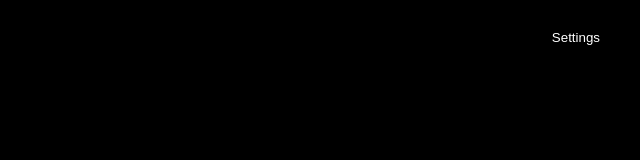
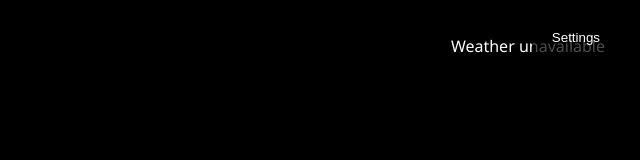
Before and after one commit to cybuletz/screensaver, a plain HTML site: page index.html in a window 1280 px wide. Shown: the top 160 px of the page, without its empty margins (640-1280 px from the left). Drawn offline with Linux system fonts and the light colour scheme; no server answers.

Commit message:
Add files via upload

```diff
--- a/index.html
+++ b/index.html
@@ -218,21 +218,24 @@
         }
 
 		async function updateWeather() {
-            if (!settings.showWeather) {
-                console.log('[Weather] Weather display is disabled');
+			if (!settings.showWeather || !settings.weatherCity) {
+				console.log('[Weather] Weather display is disabled or no city configured');
 				return;
 			}
 
 			if (!weatherService) {
+				console.log('[Weather] Initializing weather service...');
 				weatherService = new WeatherService();
 			}
 
 			try {
-                console.log('[Weather] Fetching weather data...');
-                const weatherData = await weatherService.getWeather(settings.weatherCity || 'Bucharest');
+				console.log(`[Weather] Fetching weather data for ${settings.weatherCity}...`);
+				const weatherData = await weatherService.getWeather(settings.weatherCity);
+				console.log('[Weather] Received weather data:', weatherData);
 
 				let weatherOverlay = document.querySelector('.weather-overlay');
 				if (!weatherOverlay) {
+					console.log('[Weather] Creating weather overlay element');
 					weatherOverlay = document.createElement('div');
 					weatherOverlay.className = 'weather-overlay';
 					document.body.appendChild(weatherOverlay);
@@ -245,10 +248,16 @@
 						<div>${weatherData.condition}</div>
 					</div>
 				`;
-
-                console.log('[Weather] Weather display updated');
+				console.log('[Weather] Weather display updated successfully');
 			} catch (error) {
 				console.error('[Weather] Error updating weather:', error);
+				let weatherOverlay = document.querySelector('.weather-overlay');
+				if (!weatherOverlay) {
+					weatherOverlay = document.createElement('div');
+					weatherOverlay.className = 'weather-overlay';
+					document.body.appendChild(weatherOverlay);
+				}
+				weatherOverlay.innerHTML = `<div>Weather unavailable</div>`;
 			}
 		}
 
```
Lines whose indentation alone changed are shown as unchanged.
